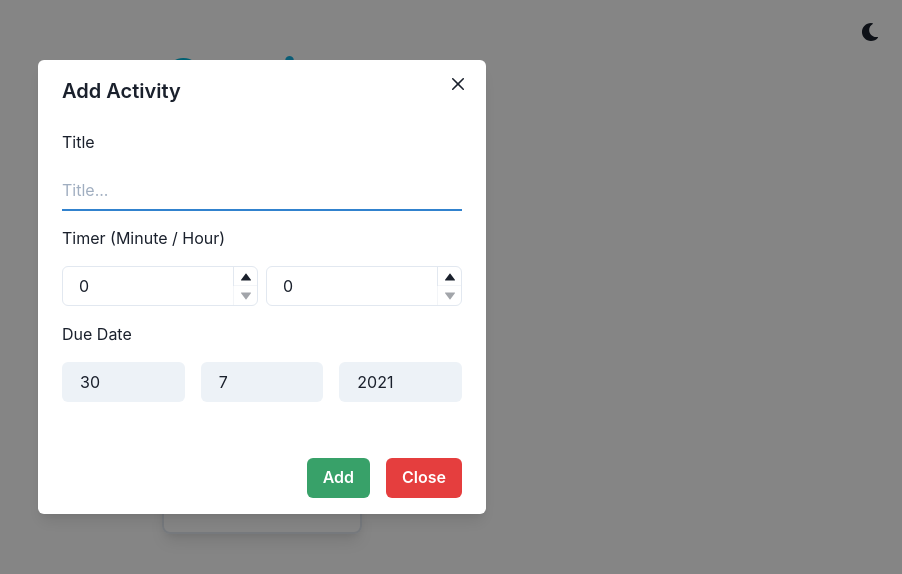
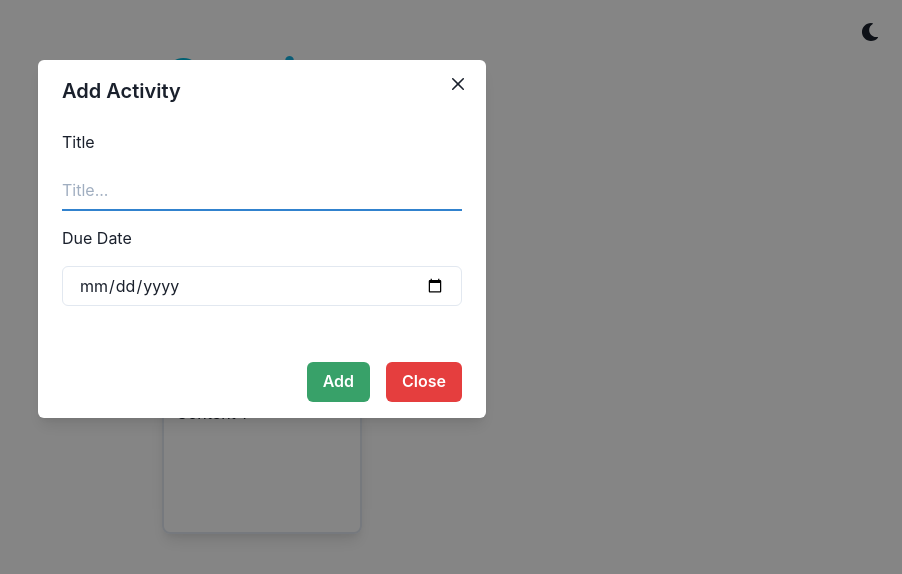
Before and after one commit to sravn25/session, a React (Create React App) app: page / in a window 1280 px wide. Both pictures are taken after a click on the button "Add Activity". Shown: the top 574 px of the page, without its empty margins (378-1280 px from the left). Built offline with nearby package versions, Linux system fonts and the light colour scheme.

Commit message:
Updated Activity interface

```diff
--- a/src/components/ActivityList.jsx
+++ b/src/components/ActivityList.jsx
@@ -49,6 +49,16 @@ const ActivityList = ({ activityArr, deleteActivity }) => {
         {activityArr.map(item => (
           <HStack key={item.id}>
             <Text overflow="hidden">{item.title}</Text>
+            <Box
+              color="gray.500"
+              fontWeight="semibold"
+              letterSpacing="wide"
+              fontSize="xs"
+              textTransform="uppercase"
+              ml="2"
+            >
+              {item.date}
+            </Box>
             <Spacer />
             <IconButton
               icon={<FaTrash />}
--- a/src/components/AddActivity.jsx
+++ b/src/components/AddActivity.jsx
@@ -16,16 +16,27 @@ import {
   ModalCloseButton,
   Center,
   Spacer,
-  NumberInput,
-  NumberInputField,
-  NumberInputStepper,
-  NumberIncrementStepper,
-  NumberDecrementStepper,
 } from '@chakra-ui/react';
 
 const AddActivity = ({ activityArr, addActivity }) => {
   const d = new Date();
   const toast = useToast();
+
+  const today = () => {
+    const zero = '0';
+    let thisDay = d.getDate();
+    const thisDayInt = parseInt(thisDay);
+    if (thisDayInt < 10) {
+      thisDay = zero + thisDay;
+    }
+    let thisMonth = d.getMonth() + 1;
+    const thisMonthInt = parseInt(thisMonth);
+    if (thisMonthInt < 10) {
+      thisMonth = zero + thisMonth;
+    }
+    const thisYear = d.getFullYear();
+    return `${thisYear}-${thisMonth}-${thisDay}`;
+  };
 
   const handleSubmit = e => {
     e.preventDefault();
@@ -43,8 +54,7 @@ const AddActivity = ({ activityArr, addActivity }) => {
     const activity = {
       id: activityArr.length + 1,
       title: title,
-      timer: minute + hour * 60,
-      date: `${year}-${month}-${day}`,
+      date: date,
     };
 
     addActivity(activity);
@@ -60,19 +70,11 @@ const AddActivity = ({ activityArr, addActivity }) => {
 
   const clear = () => {
     setTitle('');
-    setMinute(0);
-    setHour(0);
-    setDay(d.getDate());
-    setMonth(d.getMonth() + 1);
-    setYear(d.getFullYear());
+    setDate(today);
   };
 
   const [title, setTitle] = useState('');
-  const [minute, setMinute] = useState(0);
-  const [hour, setHour] = useState(0);
-  const [day, setDay] = useState(d.getDate());
-  const [month, setMonth] = useState(d.getMonth() + 1);
-  const [year, setYear] = useState(d.getFullYear());
+  const [date, setDate] = useState(today);
 
   const { isOpen, onOpen, onClose } = useDisclosure();
   const initialRef = React.useRef();
@@ -106,48 +108,14 @@ const AddActivity = ({ activityArr, addActivity }) => {
                   value={title}
                   onChange={e => setTitle(e.target.value)}
                 />
-                <Text justifySelf="flex-start">Timer (Minute / Hour)</Text>
-                <HStack>
-                  <NumberInput
-                    min={0}
-                    value={minute}
-                    onChange={timer => setMinute(timer)}
-                  >
-                    <NumberInputField />
-                    <NumberInputStepper>
-                      <NumberIncrementStepper />
-                      <NumberDecrementStepper />
-                    </NumberInputStepper>
-                  </NumberInput>
-                  <NumberInput
-                    min={0}
-                    value={hour}
-                    onChange={timer => setHour(timer)}
-                  >
-                    <NumberInputField />
-                    <NumberInputStepper>
-                      <NumberIncrementStepper />
-                      <NumberDecrementStepper />
-                    </NumberInputStepper>
-                  </NumberInput>
-                </HStack>
                 <Text justifySelf="flex-start">Due Date</Text>
-                <HStack spacing={4}>
-                  <Input
-                    variant="filled"
-                    placeholder="DD"
-                    value={day}
-                    onChange={e => setDay(e.target.value)}
-                  />
-                  <Input
-                    variant="filled"
-                    placeholder="MM"
-                    value={month}
-                    onChange={e => setMonth(e.target.value)}
-                  />
-                  <Input variant="filled" placeholder="YYYY" value={year} />
-                  onChange={e => setYear(e.target.value)}
-                </HStack>
+                <Input
+                  type="date"
+                  name="due-date"
+                  min={today()}
+                  max="2022-04-30"
+                  onChange={e => setDate(e.target.value)}
+                />
               </VStack>
             </ModalBody>
 
```
Also changed, not shown: 1 other file (tests, documents, lock files or other folders).
